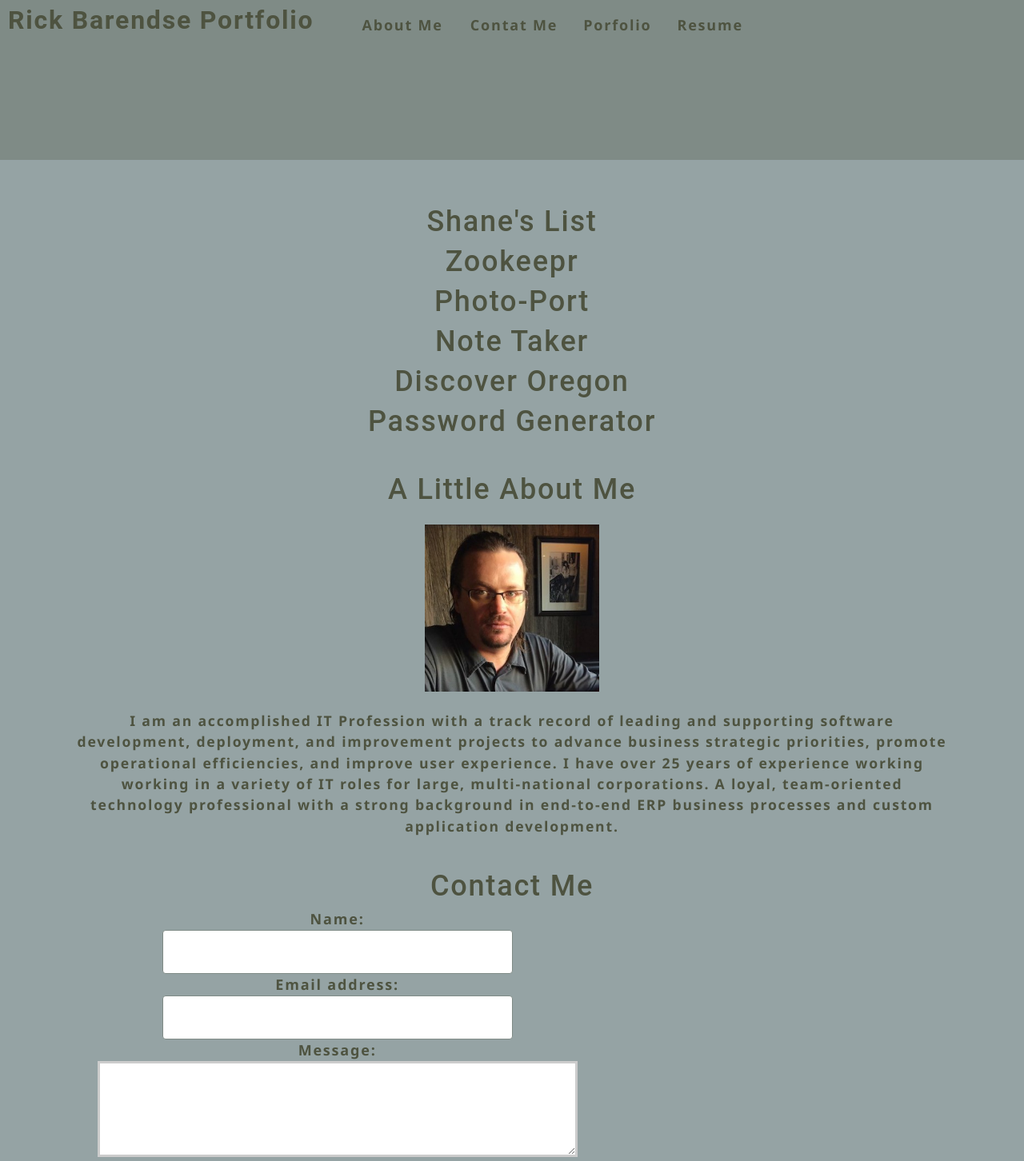
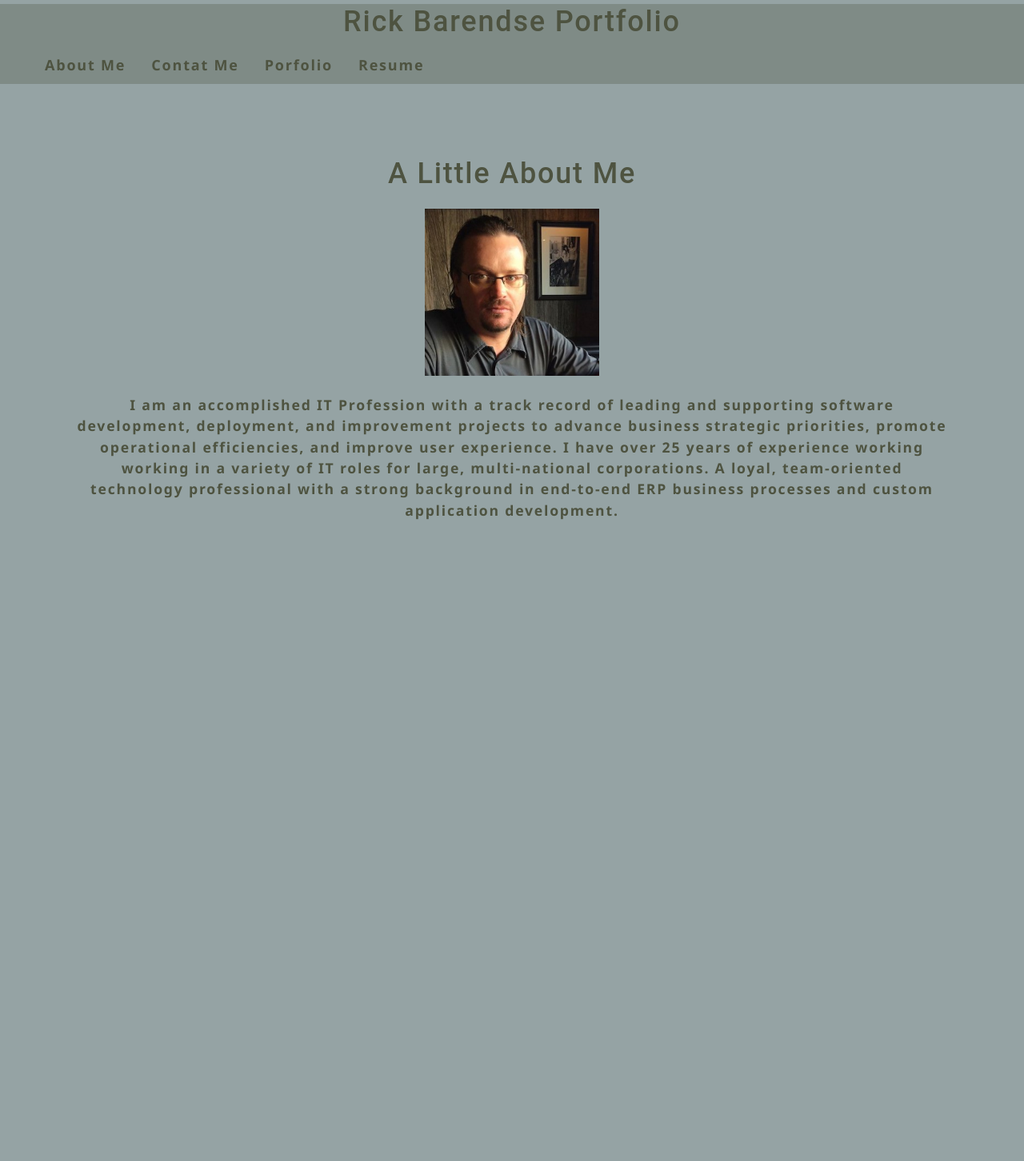
Before and after one commit to RickBarendse/RBarendsePortfolio, a React (Create React App) app: page / in a window 1280 px wide. Shown: the top 1452 px of the page at 80% size. After the commit the page ends 800 px from the top, so only its background shows below. Built offline with nearby package versions, Linux system fonts and the light colour scheme.

Commit message:
set default page.  Build conditional rendering for navigation

```diff
--- a/src/App.css
+++ b/src/App.css
@@ -15,7 +15,7 @@
 
 .App-header {
   background-color: #BFD7EA;
-  min-height: 100vh;
+  max-height: 2vh;
   display: flex;
   flex-direction: column;
   align-items: center;
@@ -28,6 +28,10 @@
   color: #61dafb;
 }
 
+.App-nav {
+  align-items: center;
+}
+
 @keyframes App-logo-spin {
   from {
     transform: rotate(0deg);
--- a/src/App.js
+++ b/src/App.js
@@ -1,22 +1,34 @@
 //import logo from './logo.svg';
-import Nav from './components/Nav';
+import React, {useState } from 'react';
+import Header from './components/Header';
 import Portfolio from './components/Portfolio';
 import About from './components/About';
-import ContactForm from './components/Contact';
+import Contact from './components/Contact';
 import './App.css';
 
 function App() {
+  const [currentPage, setCurrentPage] = useState('about');
+
+  // function to check which page is selected and then render it
+  const renderPage = () => {
+    switch(currentPage) {
+      case "about": return <About />;
+      case "portfolio": return <Portfolio />;
+      case "contact": return <Contact />;
+      //case "resume": <Resume />;
+      default: return null;
+    }
+  };
+
+
   return (
-    <div className="App">
-        <Nav>
-        </Nav>
-      <main>
-        <>
-          <Portfolio></Portfolio>
-          <About></About>
-        </>
-        <ContactForm></ContactForm>
-      </main>
+    <div>
+      <div className="App">
+        <Header currentPage={currentPage} setCurrentPage={setCurrentPage}></Header>
+            <main>
+              {renderPage()}
+            </main>
+        </div>
     </div>
   );
 }
--- a/src/components/Contact/index.js
+++ b/src/components/Contact/index.js
@@ -1,7 +1,7 @@
 import React, { useState } from 'react';
 import { validateEmail } from '../../utils/helpers';
 
-function ContactForm() {
+function Contact() {
     const [formState, setFormState] = useState({ name: '', email: '', message: '' });
     const [errorMessage, setErrorMessage] = useState('');
     const { name, email, message } = formState;
@@ -14,7 +14,7 @@ function ContactForm() {
     };
 
     function handleChange(e) {
-        if (e.targetlname === 'email') {
+        if (e.target.name === 'email') {
             const isValid = validateEmail(e.target.value);
 
             // isValid conditional statement
@@ -44,7 +44,7 @@ function ContactForm() {
                 <div>
                     <label htmlFor="email">Email address:</label>
                     <br></br>
-                    <input type="email" defaultValue={email} name="email" onBlue={handleChange} />
+                    <input type="email" defaultValue={email} name="email" onBlur={handleChange} />
                 </div>
                 <div>
                     <label htmlFor="message">Message:</label>
@@ -62,4 +62,4 @@ function ContactForm() {
     );
 };
 
-export default ContactForm;
+export default Contact;
--- /dev/null
+++ b/src/components/Header/index.js
@@ -0,0 +1,17 @@
+import React from 'react';
+import Nav from '../Nav';
+
+function Header(props) {
+    const { currentPage, setCurrentPage } = props;
+
+    return (
+        <header>
+            <h1 href="/">Rick Barendse Portfolio</h1>
+            <div>
+                <Nav currentPage={currentPage} setCurrentPage={setCurrentPage}></Nav>
+            </div>
+        </header>
+    );
+}
+
+export default Header;
--- a/src/components/Nav/index.js
+++ b/src/components/Nav/index.js
@@ -1,31 +1,28 @@
 import React from 'react';
 
-function Nav() {
+function Nav(props) {
+    const {
+        currentPage,
+        setCurrentPage
+    } = props;
 
     return(
-        <header className="flex-row px-1">
-            <h2>
-                <a href="/">
-                    Rick Barendse Portfolio
-                </a>
-            </h2>
             <nav>
                 <ul className="flex-row">
-                    <li className="mx-2">
-                        <a href="#about">About Me</a>
+                    <li className={currentPage === "about" ? "mx-2 navActivt" : "mx-2"}>
+                        <span onClick={() => setCurrentPage("about")} data-testid="about">About Me</span>
                     </li>
-                    <li className="mx-2">
-                        <span>Contat Me</span>
+                    <li className={currentPage === "contact" ? "mx-2 navActivt" : "mx-2"}>
+                        <span onClick={() => setCurrentPage("contact")} data-testid="contact">Contat Me</span>
                     </li>
-                    <li className="mx-2">
-                        <span>Porfolio</span>
+                    <li className={currentPage === "portfolio" ? "mx-2 navActivt" : "mx-2"}>
+                        <span onClick={() => setCurrentPage("portfolio")} data-testid="portfolio">Porfolio</span>
                     </li>
-                    <li className="mx-2">
-                        <span>Resume</span>
+                    <li className={currentPage === "resume" ? "mx-2 navActivt" : "mx-2"}>
+                        <span onClick={() => setCurrentPage("resume")} data-testid="resume">Resume</span>
                     </li>
                 </ul>
             </nav>
-        </header>
     )
 }
 
--- a/src/index.css
+++ b/src/index.css
@@ -87,13 +87,14 @@ a {
   font-weight: bold;
 }
 
-a:hover {
+span:hover {
   text-decoration: underline;
 }
 
 header {
   background: var(--dark);
-  height: 200px;
+  height: 100px;
+  align-items: center;
 }
 
 header a {
@@ -130,7 +131,7 @@ span[role="img"] {
 }
 
 form {
-  width: 60%;
+  width: 100%;
 }
 
 input {
@@ -143,9 +144,7 @@ input {
 }
 
 #contact-form {
-  justify-content: left;
-  align-content: left;
-
+  justify-content: center;
 }
 
 input:focus {
```
